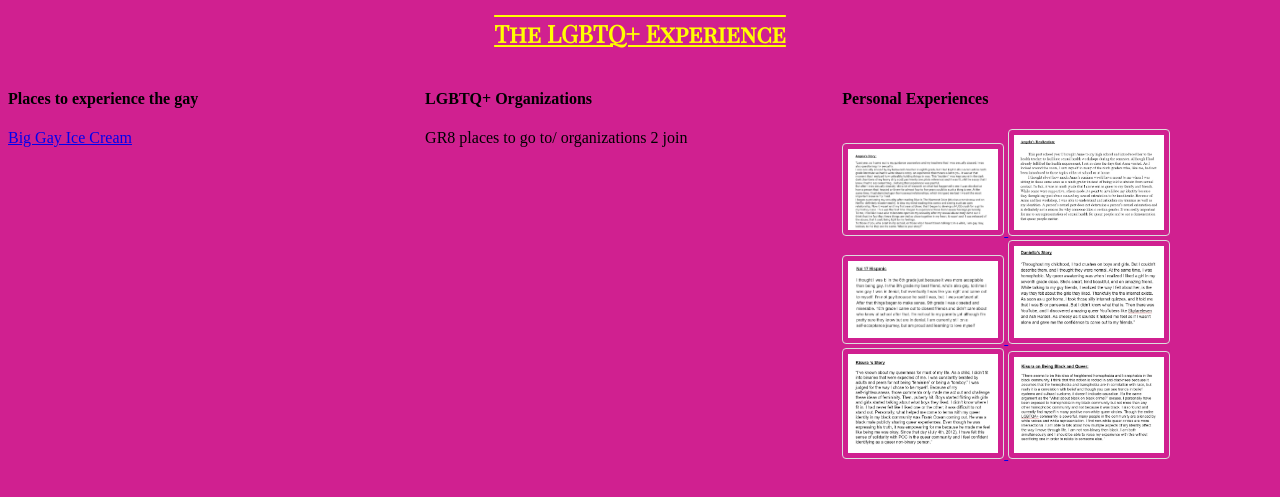
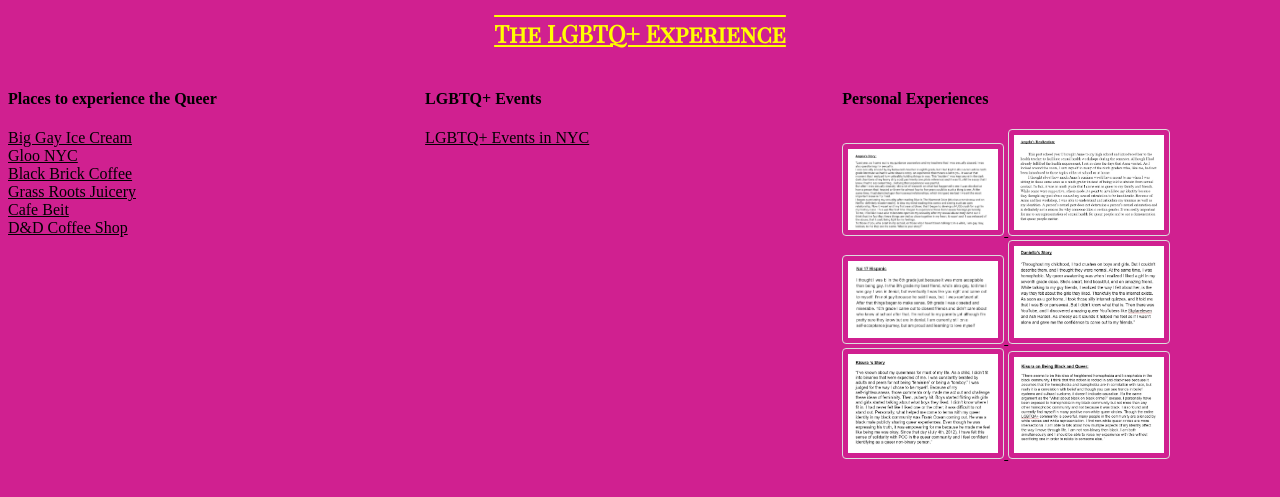
Before and after one commit to nataliecm/Love-Connections, a plain HTML site: page love_connectiona.html in a window 1280 px wide. Shown: the part 179-676 px from the top of the page. Drawn offline with Linux system fonts and the light colour scheme.

Commit message:
experiences page update

```diff
--- a/love_connectiona.css
+++ b/love_connectiona.css
@@ -1,5 +1,5 @@
 
-}
+
 h1{
   font-family: 'Creepster', cursive;
   font-size: 35px;
@@ -100,3 +100,7 @@ html{
   width:80%;
   font-family: inherit;
 }
+
+a{
+   color: black
+}
--- a/love_connectiona.html
+++ b/love_connectiona.html
@@ -32,13 +32,18 @@
     </div>
     <h2 class="yup">The LGBTQ+ Experience</h2>
 <div class="row" id=columns>
-    <div class="column"><h4>Places to experience the gay</h4>
-    <a href="https://biggayicecream.com/about/" target="blank">Big Gay Ice Cream</a>
+    <div class="column"><h4>Places to experience the Queer</h4>
+      <div><a href="https://biggayicecream.com/about/" target="blank">Big Gay Ice Cream</a></div>
+      <div><a href="http://www.gloonyc.com/ " target="blank">Gloo NYC</a></div>
+      <div><a href="http://blackbrickcoffee.com/ " target="blank">Black Brick Coffee</a></div>
+      <div><a href="http://grassrootsjuicery.com/ " target="blank">Grass Roots Juicery</a></div>
+      <div><a href="https://www.cafebeit.com/" target="blank">Cafe Beit</a></div>
+      <div><a href="https://www.ddcoffeeshop.com/ " target="blank">D&D Coffee Shop</a></div>
   </div>
-    <div class="column"><h4>LGBTQ+ Organizations</h4>
-      <div>GR8 places to go to/ organizations 2 join</div>
+    <div class="column"><a><h4>LGBTQ+ Events</h4></a>
+      <div>  <a href="https://newyork.gaycities.com/events" target="blank">LGBTQ+ Events in NYC</a></div>
 </div>
-    <div class="column"><h4>Personal Experiences</h4>
+    <div class="column"><a><h4>Personal Experiences</h4></a>
 
 <style>
 img {
```
